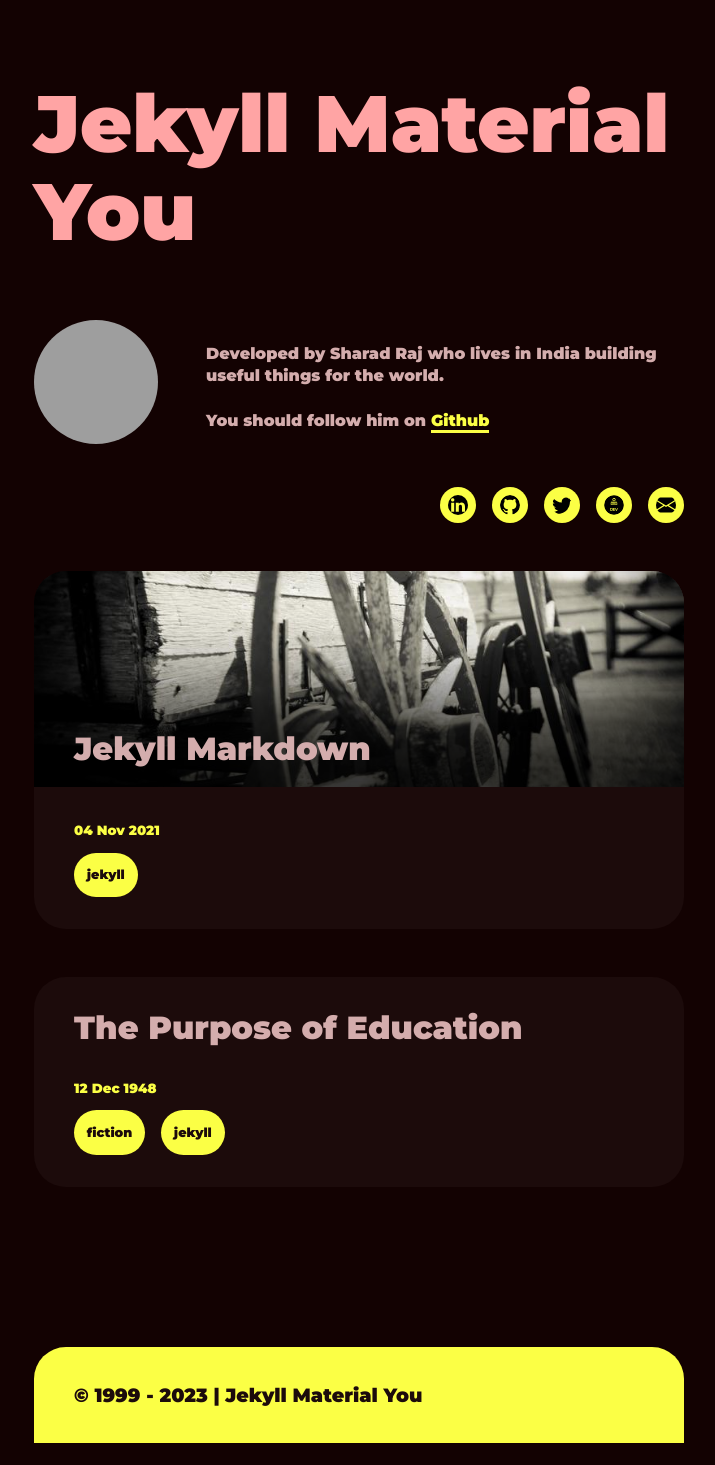
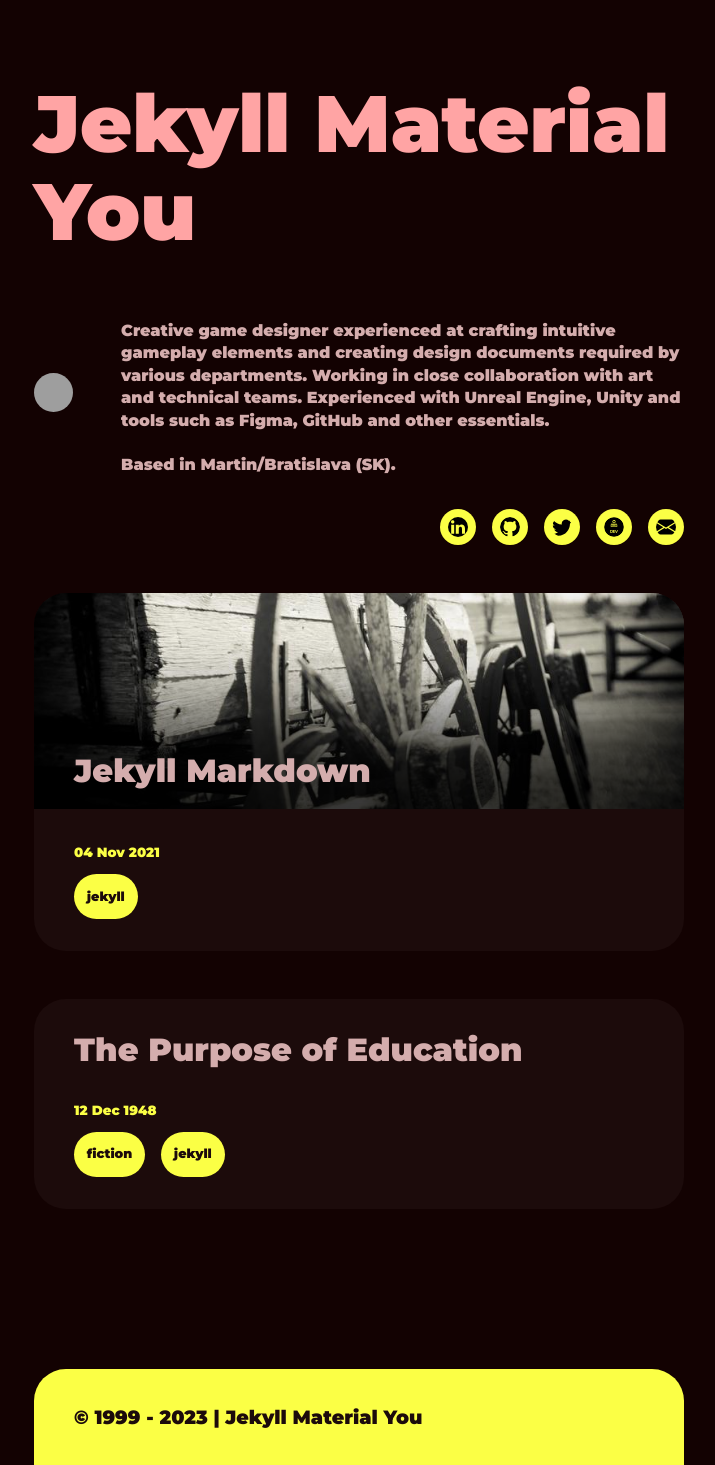
Before and after one commit to GalloSamuel/portfolio, a Jekyll site: the page built from index.md, in a window 1280 px wide. Shown: the whole page, without its empty margins (281-996 px from the left). Built offline with Jekyll 4.4.1, drawn with Linux system fonts in a browser that asks for light colours; before the commit the page ends 1443 px from its top, so only the background shows below that; grey boxes are pictures that could not be loaded.

Commit message:
Update author.yml

```diff
--- a/_data/author.yml
+++ b/_data/author.yml
@@ -2,11 +2,20 @@ name: Sharad Raj
 dp: https://avatars2.githubusercontent.com/u/36638057?s=460&u=0cbe4fd6b5a3655d91b3eb86db834d0829a0c086&v=4
 description: "
   <p>
-    Developed by Sharad Raj who lives in India building useful things for the world.
+    Creative game designer
+experienced at crafting intuitive
+gameplay elements and creating
+design documents required by
+various departments.
+Working in close collaboration with
+art and technical teams.
+Experienced with Unreal Engine,
+Unity and tools such as Figma,
+GitHub and other essentials.
   </p>
   <br/>
   <p>
-    You should follow him on <a href='https://github.com/sharadcodes' target='_blank'>Github</a>
+    Based in Martin/Bratislava (SK).
   </P>
 "
 email: dev_sharad@outlook.com
```
